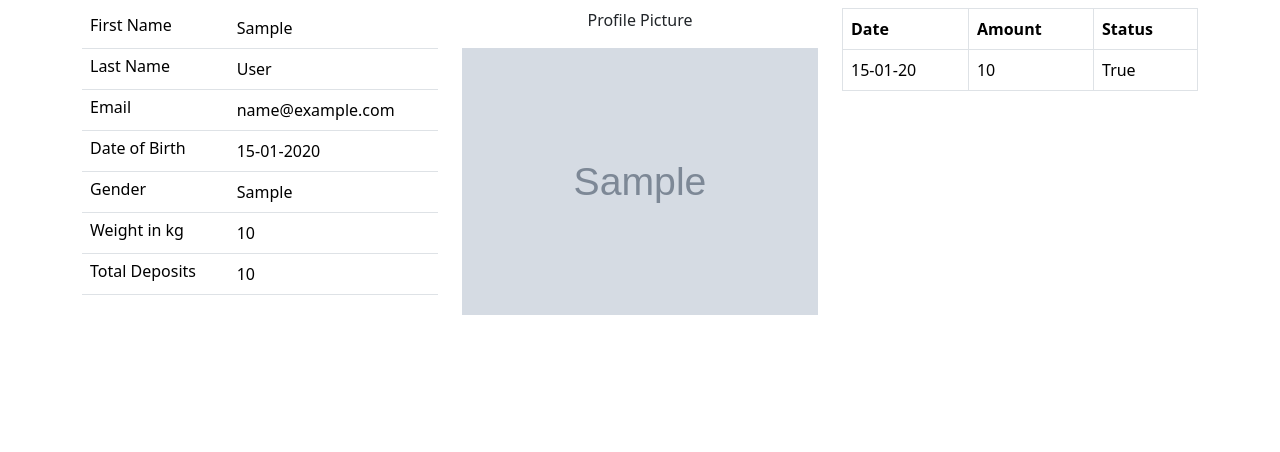
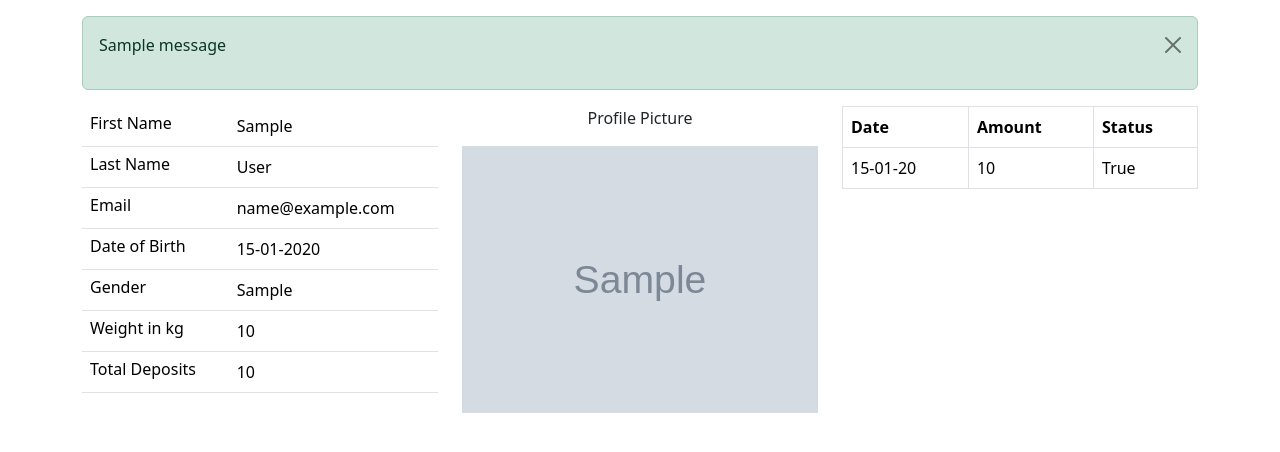
Before and after one commit to Ndungu-Jn/project_database-sacco, a Django app: page /customers/details/1 in a window 1280 px wide. Shown: the part 56-508 px from the top of the page. Run offline with Django 5.2, Linux system fonts and the light colour scheme; tables that the repository leaves empty hold one stand-in row (values such as "Sample post"); grey boxes marked "Sample" are stand-in pictures; one stand-in notice (Sample message) is shown.

Commit message:
Flash Messages

```diff
--- a/project_database/sacco/views.py
+++ b/project_database/sacco/views.py
@@ -1,3 +1,4 @@
+from django.contrib import messages
 from django.db.models import Q, Sum
 from django.shortcuts import redirect, render, get_object_or_404
 from django.http import HttpResponse
@@ -51,11 +52,8 @@ def customers(request):
 def delete_customer(request, customer_id):
     customer = Customer.objects.get(id=customer_id)#select * from customers where id=something
     customer.delete()
+    messages.info(request, f"{customer.first_name} was deleted!")
     return redirect('customers')
-
-
-
-
 
 def customer_details(request, customer_id):
     customer = Customer.objects.get(id=customer_id)
@@ -70,6 +68,7 @@ def add_customer(request):
         form = CustomerForm(request.POST, request.FILES)
         if form.is_valid():
             form.save()
+            messages.success(request, f"Customer {form.cleaned_data['first_name']} has been created!")
             return redirect('customers')
     else:
         form = CustomerForm()
@@ -82,6 +81,7 @@ def update_customer(request, customer_id):
         form = CustomerForm(request.POST, request.FILES,  instance=customer)
         if form.is_valid():
             form.save()
+            messages.success(request, f"Customer {form.cleaned_data['first_name']} has been updated!")
             return redirect('customers')
     else:
         form = CustomerForm(instance=customer)
@@ -112,6 +112,7 @@ def deposit(request, customer_id):
             amount = form.cleaned_data['amount']
             depo = Deposits(amount=amount, status=True, customer=customer)
             depo.save()
+            messages.success(request, 'Your deposit has been successfully saved')
             return redirect('customers')
 
     else:
--- a/project_database/templates/details.html
+++ b/project_database/templates/details.html
@@ -49,8 +49,9 @@
                 {% if customer.profile_pic  %}
                     <img class= "img-fluid mx-auto d-block profile" src="{{ customer.profile_pic.url }} " alt="">
                 {% else %}
-                	<img class= "img-fluid mx-auto d-block profile" src="{% static 'default.png' %} }" alt="">
+                	<img class= "img-fluid mx-auto d-block profile" src="{% static 'default.png' %} " alt="">
                 {% endif %}
+
             </div>
 
             <div class="col-sm-4">
--- a/project_database/templates/layout.html
+++ b/project_database/templates/layout.html
@@ -58,6 +58,16 @@
       </div>
     </nav>
 
+      <div class="container">
+          {% for message in messages %}
+           <div class="alert {{ message.tags }} alert-dismissible fade show mt-3" role="alert">
+                 <p>{{ message }}</p>
+                 <button type="button" class="btn-close" data-bs-dismiss="alert" aria-label="Close"></button>
+           </div>
+           {% endfor %}
+      </div>
+
+
 
     {% block content %}
 
```
Also changed, not shown: project_database/project_database/settings.py (+12 -0 lines).
